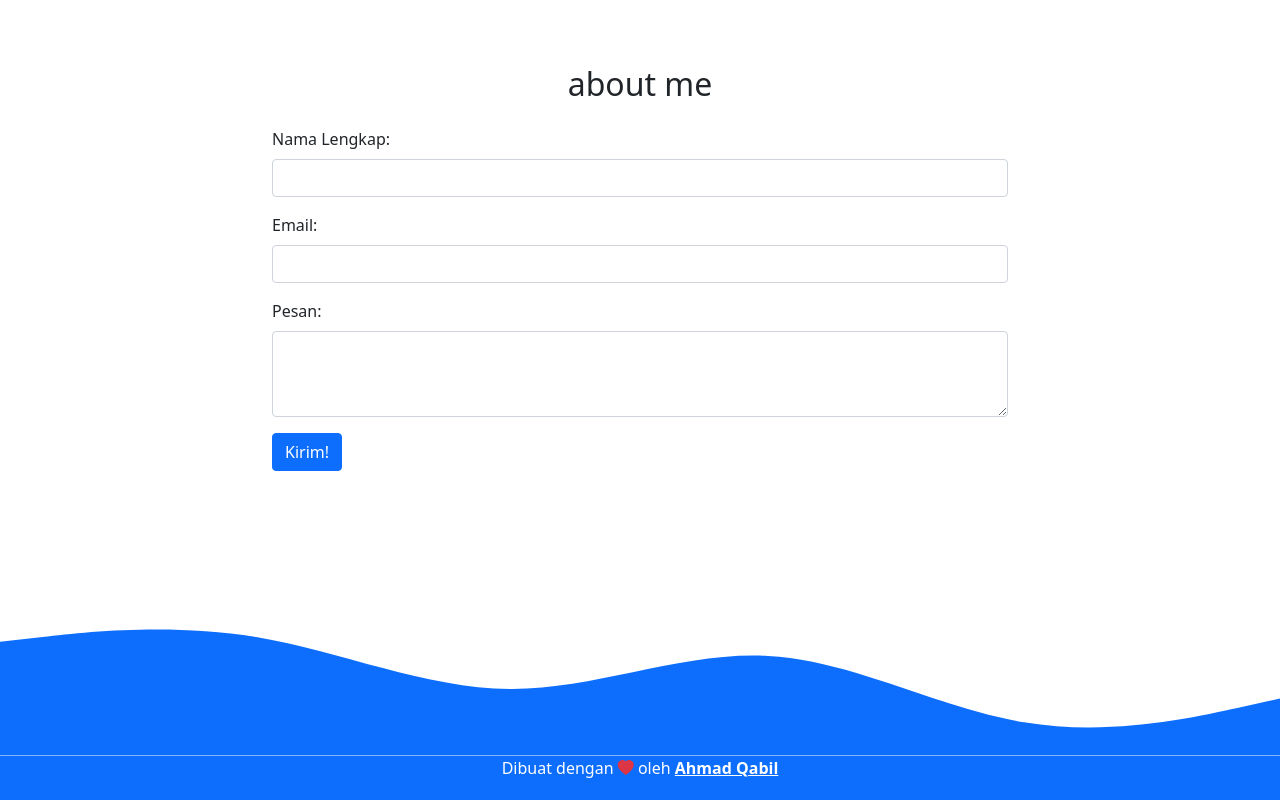
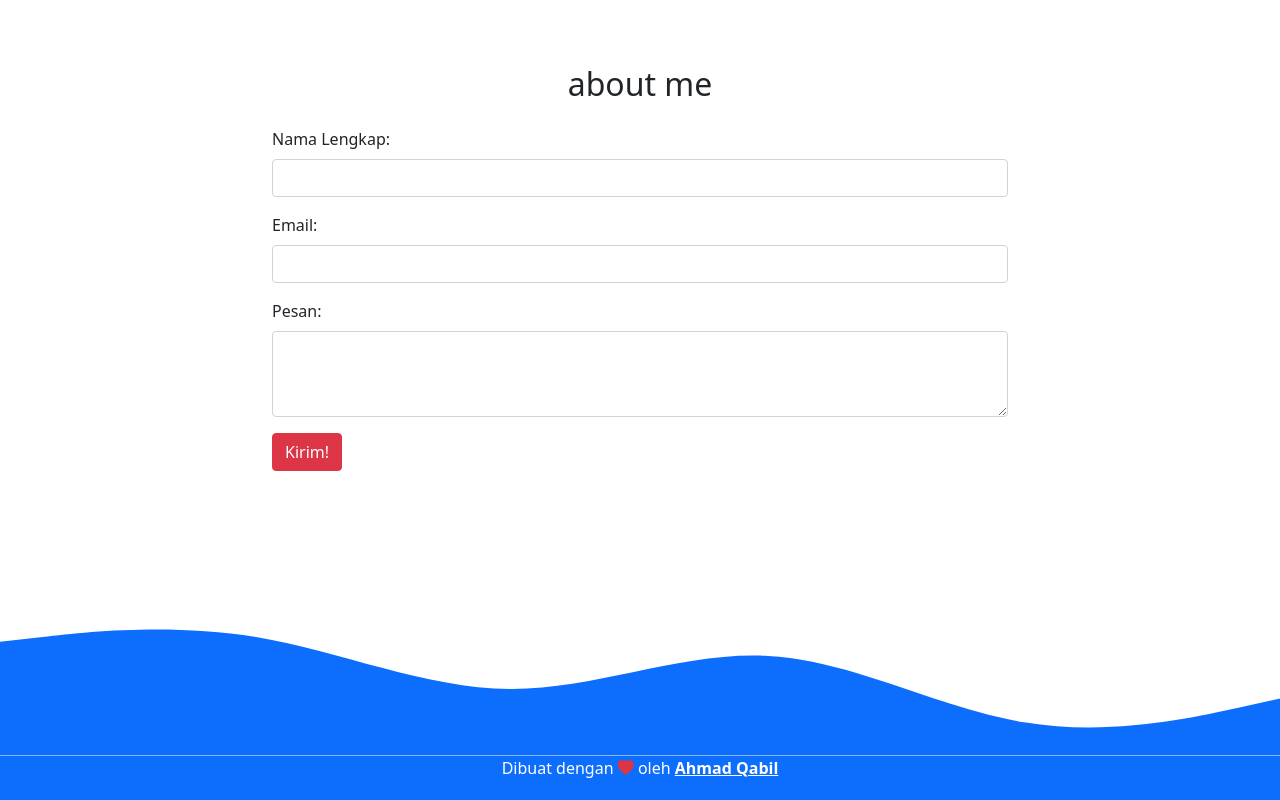
Before and after one commit to AhmadQabil/Ahmadqabil.github.io, a plain HTML site: page Index.html in a window 1280 px wide. Shown: the part 2094-2894 px from the top of the page. Drawn offline with nearby package versions, Linux system fonts and the light colour scheme.

Commit message:
mengubah tombol menjadi merah

```diff
--- a/Index.html
+++ b/Index.html
@@ -149,7 +149,7 @@
                 <label for="pesan" class="form-label">Pesan: </label>
                 <textarea class="form-control" id="pesan" rows="3"></textarea>
               </div>
-              <button type="submit" class="btn btn-primary">Kirim!</button>
+              <button type="submit" class="btn btn-danger">Kirim!</button>
             </form>
           </div>
         </div>
```
